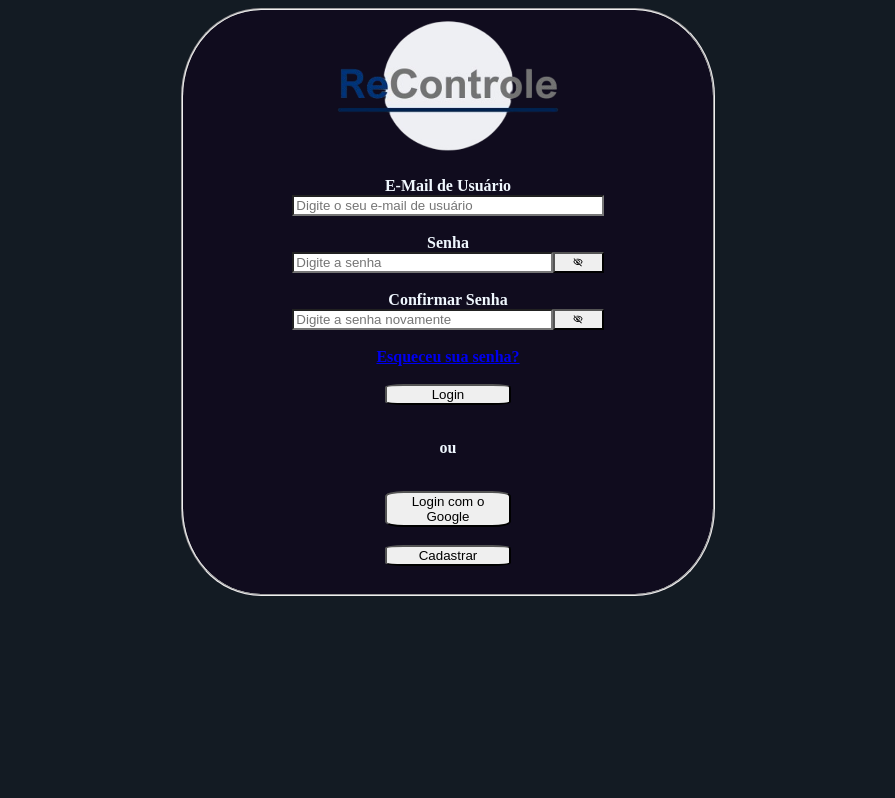
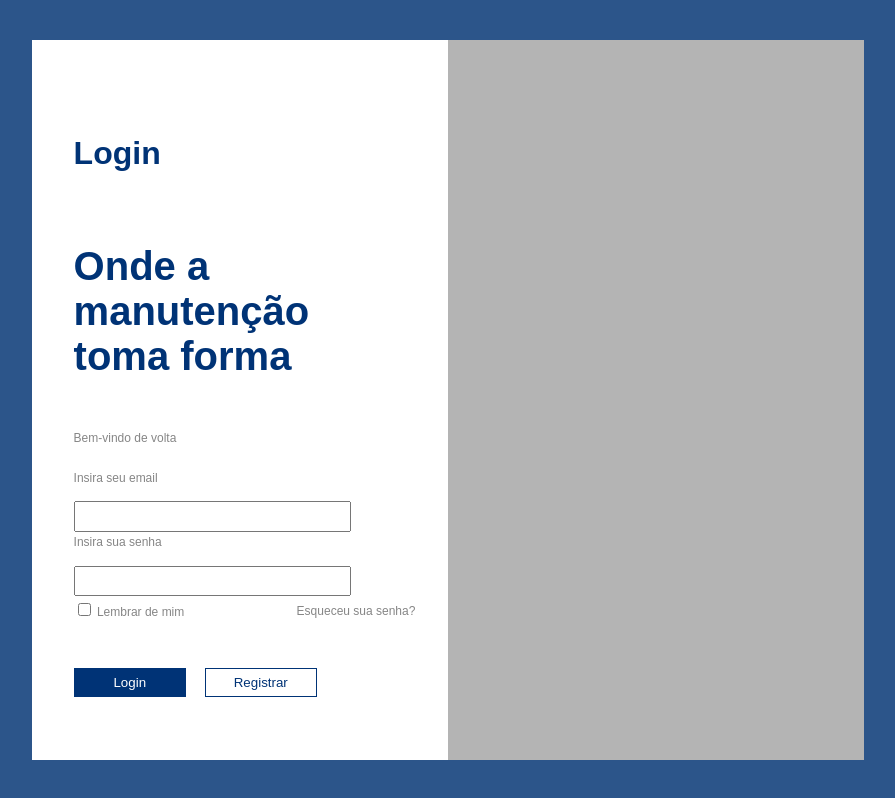
Before and after one commit to LukasPio/ReControle_Web, a plain HTML site: page html/index.html in a window 1280 px wide. Shown: the whole page, without its empty margins (192-1087 px from the left). Drawn offline with Linux system fonts and the light colour scheme.

Commit message:
Css terminado para página de login

```diff
--- a/css/index.css
+++ b/css/index.css
@@ -1,51 +1,122 @@
-input {
-    width: 50%;
-    height: 5%;
-    border-radius: 0%;
+body{
+    margin: 0;
+    padding: 0;
+}
+
+.container{
+    background-color: #2c558a;
+    height: 100vh;
+    width: 100%;
+    display: flex;
+    justify-content: center;
+    align-items: center;
+}
+
+.container-right{
+    background-color: rgb(180, 180, 180);
+    width: 65%;
+    height: 90%;
+}
+
+.container-left{
+    height: 100%;
+    width: 45%;
+    background-color: white;  /*#777779 é a cor da logo*/
+    display: flex;
+    flex-direction: column;
+    justify-content: center;
+    padding-left: 5%;
+}
+
+.login-title{
+    color: #003376;
+    font-size: 2rem;
+    font-family: Arial;
+    font-weight: bold;
+}
+
+.slogan{
+    color: #003376;
+    font-size: 2.5rem;
+    font-family: Arial;
+    font-weight: bold;
+}
+
+.litlle-texts{
+    color: rgb(134, 134, 134);
+    font-size: 0.75rem;
+    font-family: Arial;
+    padding-bottom: 3.5%;
+}
+
+input[type="email"], [type="password"]{
+    width: 70%;
+    padding: 1.5%;
+    margin-top: 1%;
+    margin-bottom: 1%;
+}
+
+.subcontainer{
+    display: flex;
+    flex-direction: row;
+}
+
+.label-checkbox{
+    margin-right: 30%;
+    color: rgb(134, 134, 134);
+    font-size: 0.75rem;
+    font-family: Arial;
+}
+
+a{
+    margin-top: 1%;
+    text-decoration: none;
 
 }
 
-#email {
-    width: 60%;
-    height: 5%;
+.buttons{
+    margin-top: 10%;
+    display: flex;
+    flex-direction: row;
 }
 
-#hide_show_1, #hide_show_2 {
-    width: 10%;
-    border-radius: 0%;
+input[type="button"]{
+    width: 30%;
+    padding: 1.5%;
 }
 
-button {
-    width: 25%;
-    height: 6%;
-    border-radius:15%;
+#login-button{
+    margin-right: 5%;
+    background: #003376;
+    color: white;
+    font-family: Arial;
+    border-width: 1px;
+    border-color: #003376;
+    border-style: solid;
 }
 
-fieldset {
-    width: 40%;
-    height: 80%;
-    border-radius:15%;
-    background-color: rgb(16, 12, 30);
-    color: aliceblue;
-    font-weight: bold;
+#sign-up-button{
+    background: #ffffff;
+    color: #003376;
+    font-family: Arial;
+    border-width: 1px;
+    border-color: #003376;
+    border-style: solid;
 }
 
-legend {
-    color: rgb(255, 255, 255);
-    width: 25%;
-    text-align: center;
+#login-button:hover{
+    transition: 600ms;
+    background-color: #ffffff;
+    color: #003376;
 }
 
-img {
-width: 45%;
+#sign-up-button:hover{
+    transition: 600ms;
+    background-color: #003376;
+    color: #ffffff;
 }
 
-/*
-center {
-    height: 65;
-}*/
-
-body {
-    height: auto;
-    background-color: rgb(19, 27, 35);
+a:hover{
+    transition: 500ms;
+    color: rgb(61, 61, 61);;
 }
--- a/html/index.html
+++ b/html/index.html
@@ -10,36 +10,32 @@
     <script type="module" src="../js/services.js"></script>
 </head>
 <body>
-    <center>
-    <fieldset>
 
-        <img src="../assets/rec_logo_2.png"><br><br>
+    <div class="container">
+        <div class="container-right">
+            <div class="container-left">
+                <p class="login-title">Login</p>
+                <p class="slogan">Onde a manutenção<br>toma forma</p>
+                <p class="litlle-texts">Bem-vindo de volta</p>
 
+                <label for="login-email" class="litlle-texts">Insira seu email</label>
+                <input type="email" name="login-email" id="login-email">
+                <label for="login-password" class="litlle-texts">Insira sua senha</label>
+                <input type="password" name="login-password" id="login-password">
 
-        <SubTitle>E-Mail de Usuário</SubTitle>
-        <br><input type="email" placeholder="Digite o seu e-mail de usuário" name="User" id="email">
-
-        <br><br><SubTitle>Senha</SubTitle>
-        <br><input type="password" placeholder="Digite a senha" id="password"><button class="button" id="hide_show_1"><svg xmlns="http://www.w3.org/2000/svg" height="10px" viewBox="0 -960 960 960" width="24px" fill="#000"><path d="m644-428-58-58q9-47-27-88t-93-32l-58-58q17-8 34.5-12t37.5-4q75 0 127.5 52.5T660-500q0 20-4 37.5T644-428Zm128 126-58-56q38-29 67.5-63.5T832-500q-50-101-143.5-160.5T480-720q-29 0-57 4t-55 12l-62-62q41-17 84-25.5t90-8.5q151 0 269 83.5T920-500q-23 59-60.5 109.5T772-302Zm20 246L624-222q-35 11-70.5 16.5T480-200q-151 0-269-83.5T40-500q21-53 53-98.5t73-81.5L56-792l56-56 736 736-56 56ZM222-624q-29 26-53 57t-41 67q50 101 143.5 160.5T480-280q20 0 39-2.5t39-5.5l-36-38q-11 3-21 4.5t-21 1.5q-75 0-127.5-52.5T300-500q0-11 1.5-21t4.5-21l-84-82Zm319 93Zm-151 75Z"/></svg></button>
-
-        <br><br><SubTitle>Confirmar Senha</SubTitle>
-        <br><input type="password" placeholder="Digite a senha novamente" id="Confirm_password"><button class="button" id="hide_show_2"><svg xmlns="http://www.w3.org/2000/svg" height="10px" viewBox="0 -960 960 960" width="24px" fill="#000"><path d="m644-428-58-58q9-47-27-88t-93-32l-58-58q17-8 34.5-12t37.5-4q75 0 127.5 52.5T660-500q0 20-4 37.5T644-428Zm128 126-58-56q38-29 67.5-63.5T832-500q-50-101-143.5-160.5T480-720q-29 0-57 4t-55 12l-62-62q41-17 84-25.5t90-8.5q151 0 269 83.5T920-500q-23 59-60.5 109.5T772-302Zm20 246L624-222q-35 11-70.5 16.5T480-200q-151 0-269-83.5T40-500q21-53 53-98.5t73-81.5L56-792l56-56 736 736-56 56ZM222-624q-29 26-53 57t-41 67q50 101 143.5 160.5T480-280q20 0 39-2.5t39-5.5l-36-38q-11 3-21 4.5t-21 1.5q-75 0-127.5-52.5T300-500q0-11 1.5-21t4.5-21l-84-82Zm319 93Zm-151 75Z"/></svg></button>
-
-        <br><br><a href="Email_rec.html" class="button">Esqueceu sua senha?</a><br><br>
-
-        <button id="Login" class="button">Login</button><br><br>
-
-
-        <p>ou</p>
-
-        <br><button id="L_google" class="button">Login com o Google</button>
-
-        <br><br><button type="button" class="button" onclick="window.location.href='cadastro.html'" >Cadastrar</button>
-
-        <br><br>
-        <verif id="verif"></verif>
-
-    </fieldset>
-    </center>
+                <div class="subcontainer">
+                    <label class="label-checkbox">
+                        <input type="checkbox" name="checkbox" value="value" class="checkbox">
+                        Lembrar de mim
+                    </label>
+                    <a href="Email_rec.html" class="litlle-texts">Esqueceu sua senha?</a>
+                </div>
+                <div class="buttons">
+                    <input type="button" name="login-button" id="login-button" value="Login">
+                    <input type="button" name="sign-up-button" id="sign-up-button" value="Registrar">
+                </div>
+            </div>
+        </div>
+    </div>
 </body>
 </html>
```
